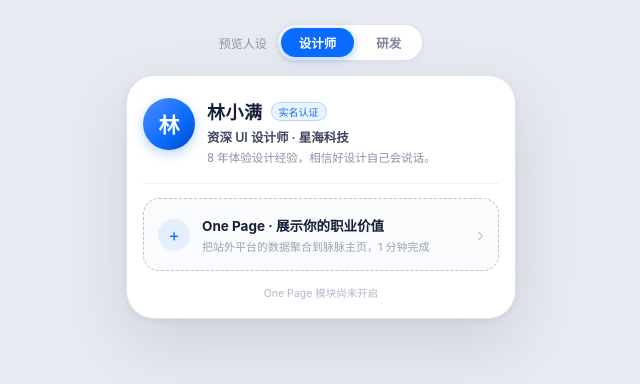
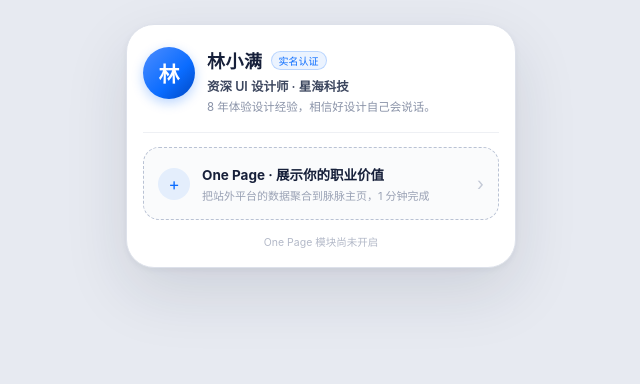
Before and after one commit to chingz0509/onepage, a React (Vite) app: page / in a window 1280 px wide. Shown: the top 384 px of the page, without its empty margins (319-959 px from the left). Built offline with nearby package versions, Linux system fonts and the light colour scheme.

Commit message:
refactor: 移除预览人设切换器，固定设计师人设

```diff
--- a/src/pages/OnePagePreview.tsx
+++ b/src/pages/OnePagePreview.tsx
@@ -171,8 +171,8 @@ type LinkSlot = { id: number; value: string; card: OnePageLink | null }
 
 export function OnePagePreview() {
   const [step, setStep] = useState<0 | 1 | 2 | 3 | 4>(0)
-  const [personaId, setPersonaId] = useState<PersonaId>('designer')
-  const persona = PERSONAS.find((p) => p.id === personaId) ?? PERSONAS[0]
+  // 预览固定使用设计师人设；研发人设数据保留在 PERSONAS 里备用
+  const persona = PERSONAS[0]
 
   // 第 1 步：资料
   const [name, setName] = useState(persona.name)
@@ -199,15 +199,6 @@ export function OnePagePreview() {
 
   const links = slots.filter((s) => s.card).map((s) => s.card as OnePageLink)
   const wallpaper = wallpaperById(wallpaperId)
-
-  const switchPersona = (id: PersonaId) => {
-    const p = PERSONAS.find((x) => x.id === id) ?? PERSONAS[0]
-    setPersonaId(id)
-    setName(p.name)
-    setJob(p.job)
-    setBio(p.bio)
-    setSlots([])
-  }
 
   const clearTimers = () => {
     timers.current.forEach((t) => window.clearTimeout(t))
@@ -339,24 +330,6 @@ export function OnePagePreview() {
 
   return (
     <div className="op-page">
-      {/* 预览页专属：职业切换（不属于嵌入模块本身） */}
-      <div className="op-switcher">
-        <span className="op-switcher-hint">预览人设</span>
-        <div className="op-switcher-pills" role="tablist">
-          {PERSONAS.map((p) => (
-            <button
-              key={p.id}
-              role="tab"
-              aria-selected={p.id === personaId}
-              className={`op-switcher-pill${p.id === personaId ? ' is-active' : ''}`}
-              onClick={() => switchPersona(p.id)}
-            >
-              {p.label}
-            </button>
-          ))}
-        </div>
-      </div>
-
       {/* ———— 第 0 屏：脉脉个人页 mock（入口） ———— */}
       {step === 0 && (
         <div className="op-phone">
--- a/src/pages/onepage-preview.css
+++ b/src/pages/onepage-preview.css
@@ -7,48 +7,6 @@
   display: flex;
   flex-direction: column;
   align-items: center;
-}
-
-/* —— 预览页专属：职业切换 —— */
-
-.op-switcher {
-  display: flex;
-  align-items: center;
-  gap: 10px;
-  margin-bottom: 14px;
-}
-
-.op-switcher-hint {
-  font-size: 12px;
-  color: #8a93a8;
-}
-
-.op-switcher-pills {
-  display: flex;
-  gap: 4px;
-  padding: 3px;
-  background: #ffffff;
-  border: 1px solid #dfe3ec;
-  border-radius: 999px;
-  box-shadow: 0 1px 4px rgba(23, 32, 58, 0.05);
-}
-
-.op-switcher-pill {
-  border: none;
-  background: transparent;
-  padding: 5px 18px;
-  font-size: 12.5px;
-  font-weight: 600;
-  color: #7d8699;
-  border-radius: 999px;
-  cursor: pointer;
-  transition: background 0.15s ease, color 0.15s ease, box-shadow 0.15s ease;
-}
-
-.op-switcher-pill.is-active {
-  background: #0a6cff;
-  color: #ffffff;
-  box-shadow: 0 2px 8px rgba(10, 108, 255, 0.35);
 }
 
 /* —— 手机容器 —— */
```
